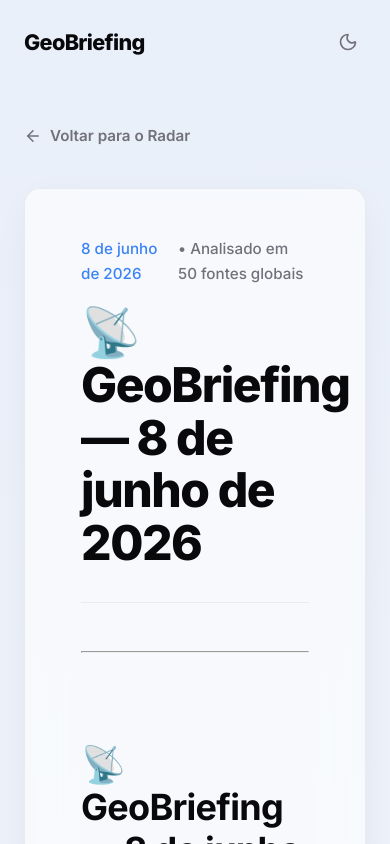
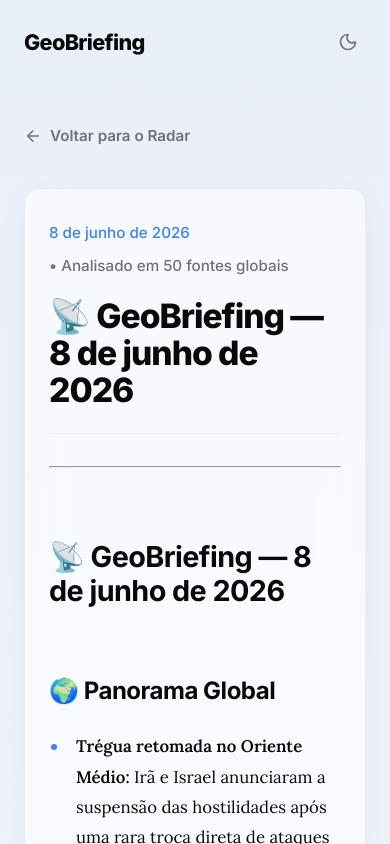
Before and after one commit to Agaka/daily-report, a Next.js app: page /briefing/geo_2026-06-08 in a window 390 px wide. Shown: the top 844 px of the page. Built offline with nearby package versions, Linux system fonts and the light colour scheme.

Commit message:
fix: make article layout responsive for mobile

```diff
--- a/src/app/briefing/[slug]/page.tsx
+++ b/src/app/briefing/[slug]/page.tsx
@@ -59,13 +59,13 @@
         <ArrowLeft size={18} /> Voltar para o Radar
       </Link>
 
-      <article className="glass" style={{ padding: '48px 56px', marginBottom: '80px' }}>
-        <header style={{ marginBottom: '48px', borderBottom: '1px solid var(--card-border)', paddingBottom: '32px' }}>
-          <div style={{ display: 'flex', gap: '20px', color: 'var(--text-muted)', marginBottom: '20px', fontSize: '0.95rem', fontWeight: 500 }}>
+      <article className="glass article-wrapper">
+        <header className="article-header">
+          <div className="article-meta">
             <span style={{ color: 'var(--primary)' }}>{displayDate}</span>
             {briefing.sources_count && <span>• Analisado em {briefing.sources_count} fontes globais</span>}
           </div>
-          <h1 style={{ fontSize: '3rem', fontWeight: 800, color: 'var(--foreground)', fontFamily: 'Inter, sans-serif', letterSpacing: '-0.03em', lineHeight: '1.1' }}>
+          <h1 className="article-title">
             {briefing.title}
           </h1>
         </header>
--- a/src/app/globals.css
+++ b/src/app/globals.css
@@ -174,3 +174,58 @@
   font-style: italic;
   font-family: 'Inter', sans-serif;
 }
+
+/* Article responsive layout */
+.article-wrapper {
+  padding: 48px 56px;
+  margin-bottom: 80px;
+}
+
+.article-header {
+  margin-bottom: 48px;
+  border-bottom: 1px solid var(--card-border);
+  padding-bottom: 32px;
+}
+
+.article-meta {
+  display: flex;
+  gap: 20px;
+  color: var(--text-muted);
+  margin-bottom: 20px;
+  font-size: 0.95rem;
+  font-weight: 500;
+}
+
+.article-title {
+  font-size: 3rem;
+  font-weight: 800;
+  color: var(--foreground);
+  font-family: 'Inter', sans-serif;
+  letter-spacing: -0.03em;
+  line-height: 1.1;
+  word-break: break-word;
+}
+
+@media (max-width: 600px) {
+  .article-wrapper {
+    padding: 32px 24px;
+    margin-bottom: 40px;
+  }
+  .article-header {
+    margin-bottom: 32px;
+    padding-bottom: 24px;
+  }
+  .article-meta {
+    flex-direction: column;
+    gap: 8px;
+  }
+  .article-title {
+    font-size: 2.1rem;
+  }
+  .prose {
+    font-size: 1.05rem;
+  }
+  .prose h1 { font-size: 1.8rem; }
+  .prose h2 { font-size: 1.5rem; }
+  .prose h3 { font-size: 1.25rem; }
+}
```
